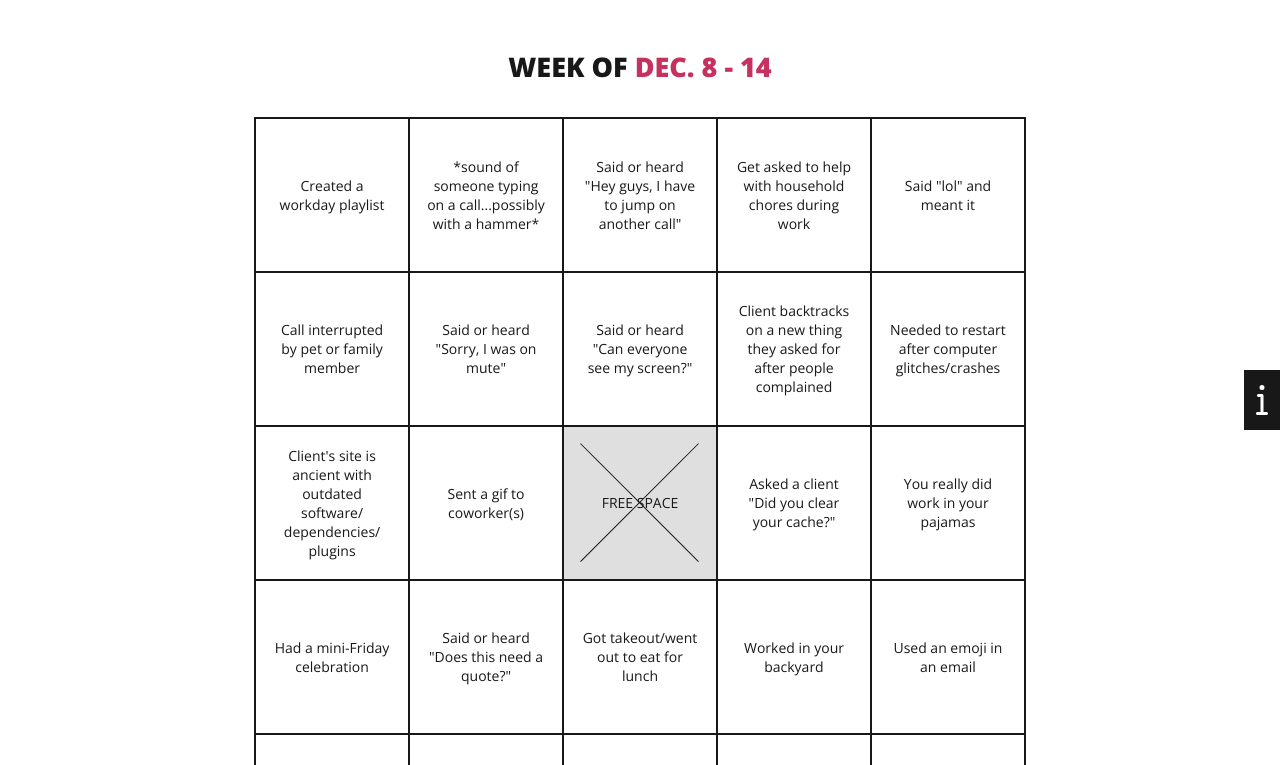
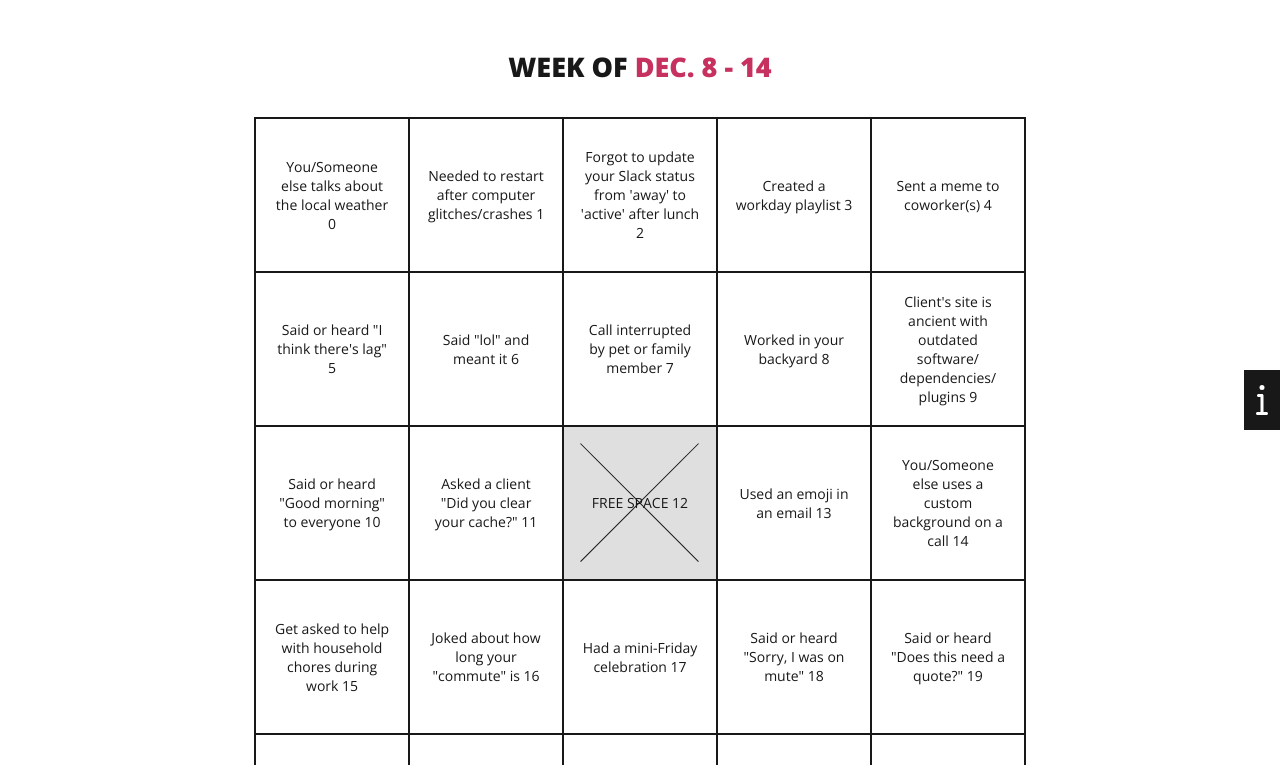
Before and after one commit to giantpaper/techybingo, a Vue app: page / in a window 1280 px wide. Shown: the top 765 px of the page. Built offline with nearby package versions, Linux system fonts and the light colour scheme.

Commit message:
FIX: remove empty line EOF from squares.txt Empty line caused free space to be shifted to the wrong square one over

```diff
--- a/src/assets/_default.js
+++ b/src/assets/_default.js
@@ -4,7 +4,10 @@
 
 const squares = await fetch(`./squares.txt`)
 		.then(response => response.text())
-		.then(data => data.split("\n"))
+		.then(data => data.replace(/\n$/, '').split("\n"))
+
+		// .replace() -- removes blank space from EOF
+		// .split() -- turn into array
 
 export default function DefaultValues () {
 	let l = []
--- a/src/assets/_progress.js
+++ b/src/assets/_progress.js
@@ -19,7 +19,7 @@
 		// --- Keep the conditional intact to make sure it doesn't run in production
 		// --- Comment out when not in use
 		// -------------------------------------------------------------------------
-		// if (import.meta.env.VITE_MODE === 'development') { this.#reset() }
+		if (import.meta.env.VITE_MODE === 'development') { this.#reset() }
 	}
 	// https://developer.mozilla.org/en-US/docs/Web/JavaScript/Reference/Classes/Private_properties
 	// Needs to be private so it does not get used outside the Progress class
--- a/src/components/Board.vue
+++ b/src/components/Board.vue
@@ -3,11 +3,11 @@
 	<ul class="table">
 		<li v-for="(item, i) in list" :class="bingo.classes(i)" :ref="li => (liList[i] = li)">
 			<div class="free-space checked" v-if="item.label===`Free Space`">
-				FREE SPACE
+				FREE SPACE {{ i }}
 			</div>
 			<label v-else :class="{ checked: item.checked, }">
 				<input type="checkbox" v-model="item.checked" @click="ifWin(list, i, 'clicked')" v-if="disabled===false" />
-				<span v-html="item.label"></span>
+				<span v-html="item.label + ' ' + i"></span>
 			</label>
 		</li>
 	</ul>
```
